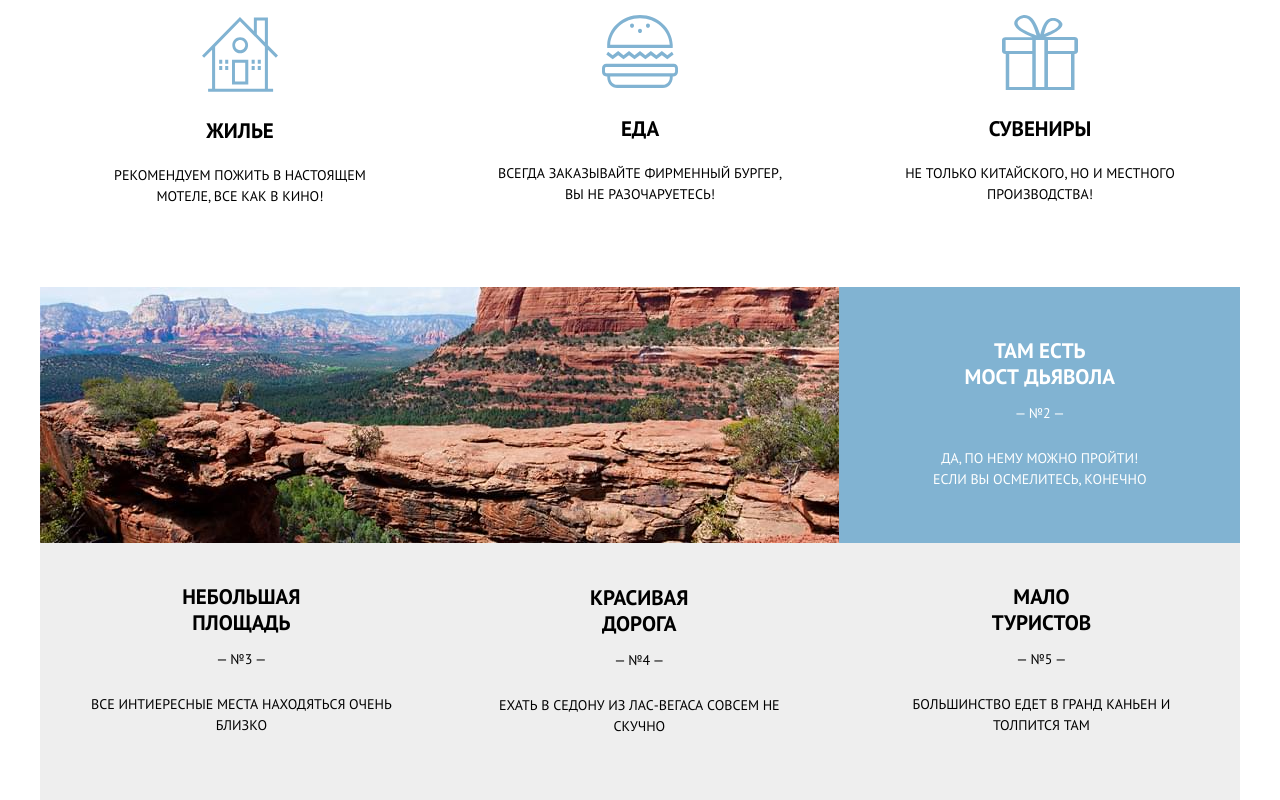
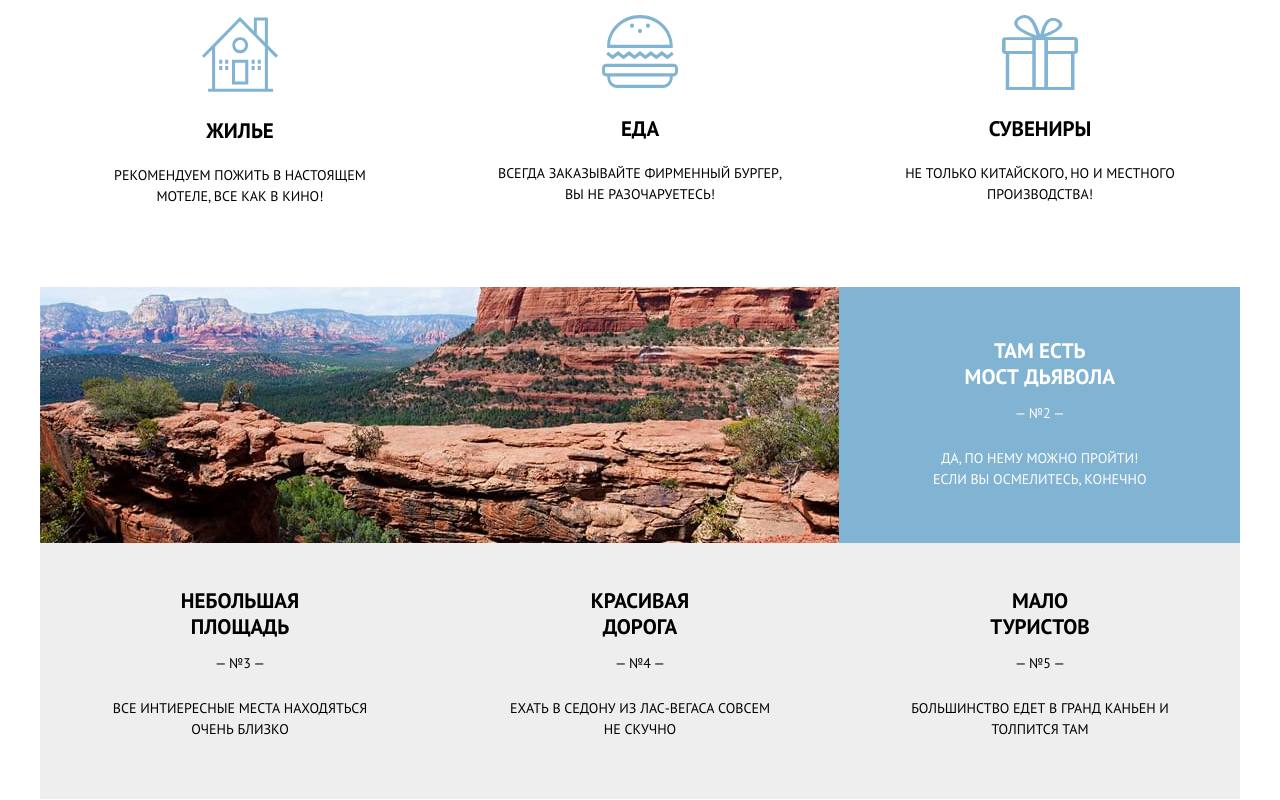
Before and after one commit to bublik13/sedona, a website: page docs/index.html in a window 1280 px wide. Shown: the part 1079-1879 px from the top of the page. Drawn offline with Linux system fonts and the light colour scheme.

Commit message:
исправляется definition__info

```diff
--- a/app/scss/blocks/definition.scss
+++ b/app/scss/blocks/definition.scss
@@ -1,6 +1,9 @@
 .definition__container {
   background-color: $body-bg-pink;
   @include media($md) {
-    padding: 14px 0;
+    padding: 3px 0 19px;
+  }
+  @include media($lg) {
+    padding: 0 0 32px;
   }
 }
--- a/app/scss/blocks/info.scss
+++ b/app/scss/blocks/info.scss
@@ -57,28 +57,14 @@
     padding: 51px 85px 27px;
   }
 }
-.info__item--height-xs {
-  padding: 27px 16px 24px;
-  @include media($md) {
-    padding: 27px 16px 24px 23px;
-  }
-}
-.info__item--height-xs:nth-child(2),
-.info__item--height-xs:nth-child(3) {
-  @include media($md) {
-    padding: 27px 52px 24px 57px;
-  }
-}
 .info__item--color {
   color: $brand-color;
   background-color: $body-bg-pink;
 }
-.info__item--color:nth-child(even) {
-  border-top: 1px solid $border-color;
+.info__item--color:not(:last-child) {
   border-bottom: 1px solid $border-color;
   @include media($md) {
-    border-top: 1px solid transparent;
-    border-bottom: 1px solid transparent;
+    border-bottom: 0 ;
   }
 }
 .info__h3 {
@@ -120,16 +106,6 @@
     max-width: 260px;
   }
 }
-.info__desc--width-xs {
-  max-width: 256px;
-  @include media($md) {
-    max-width: 212px;
-    height: 66px;
-  }
-  @include media($lg) {
-    max-width: 301px;
-  }
-}
 .info__img {
   display: block;
   width: 100%;
--- a/docs/index.html
+++ b/docs/index.html
@@ -147,36 +147,36 @@
     <section class="definition">
       <div class="definition__container container">
         <article class="info definition__info info--right">
-          <div class="info__item info__item--color info__item--height-xs">
+          <div class="info__item info__item--color">
             <h3 class="info__h3 h3">
               НЕБОЛЬШАЯ ПЛОЩАДЬ
             </h3>
             <div class="info__number">
               — №3 —
             </div>
-            <p class="info__desc desc info__desc--width-xs">
+            <p class="info__desc desc">
               ВСЕ ИНТИЕРЕСНЫЕ МЕСТА НАХОДЯТЬСЯ ОЧЕНЬ БЛИЗКО
             </p>
           </div>
-          <div class="info__item info__item--color info__item--height-xs">
+          <div class="info__item info__item--color">
             <h3 class="info__h3 h3">
               КРАСИВАЯ ДОРОГА
             </h3>
             <div class="info__number">
               — №4 —
             </div>
-            <p class="info__desc desc info__desc--width-xs">
+            <p class="info__desc desc">
               ЕХАТЬ В СЕДОНУ ИЗ ЛАС-ВЕГАСА СОВСЕМ НЕ СКУЧНО
             </p>
           </div>
-          <div class="info__item info__item--color info__item--height-xs">
+          <div class="info__item info__item--color">
             <h3 class="info__h3 h3">
               МАЛО ТУРИСТОВ
             </h3>
             <div class="info__number">
               — №5 —
             </div>
-            <p class="info__desc desc info__desc--width-xs">
+            <p class="info__desc desc">
               БОЛЬШИНСТВО ЕДЕТ В ГРАНД КАНЬЕН И ТОЛПИТСЯ ТАМ
             </p>
           </div>
```
Also changed, not shown: app/html/index.html (+6 -6 lines), docs/css/main.css.
